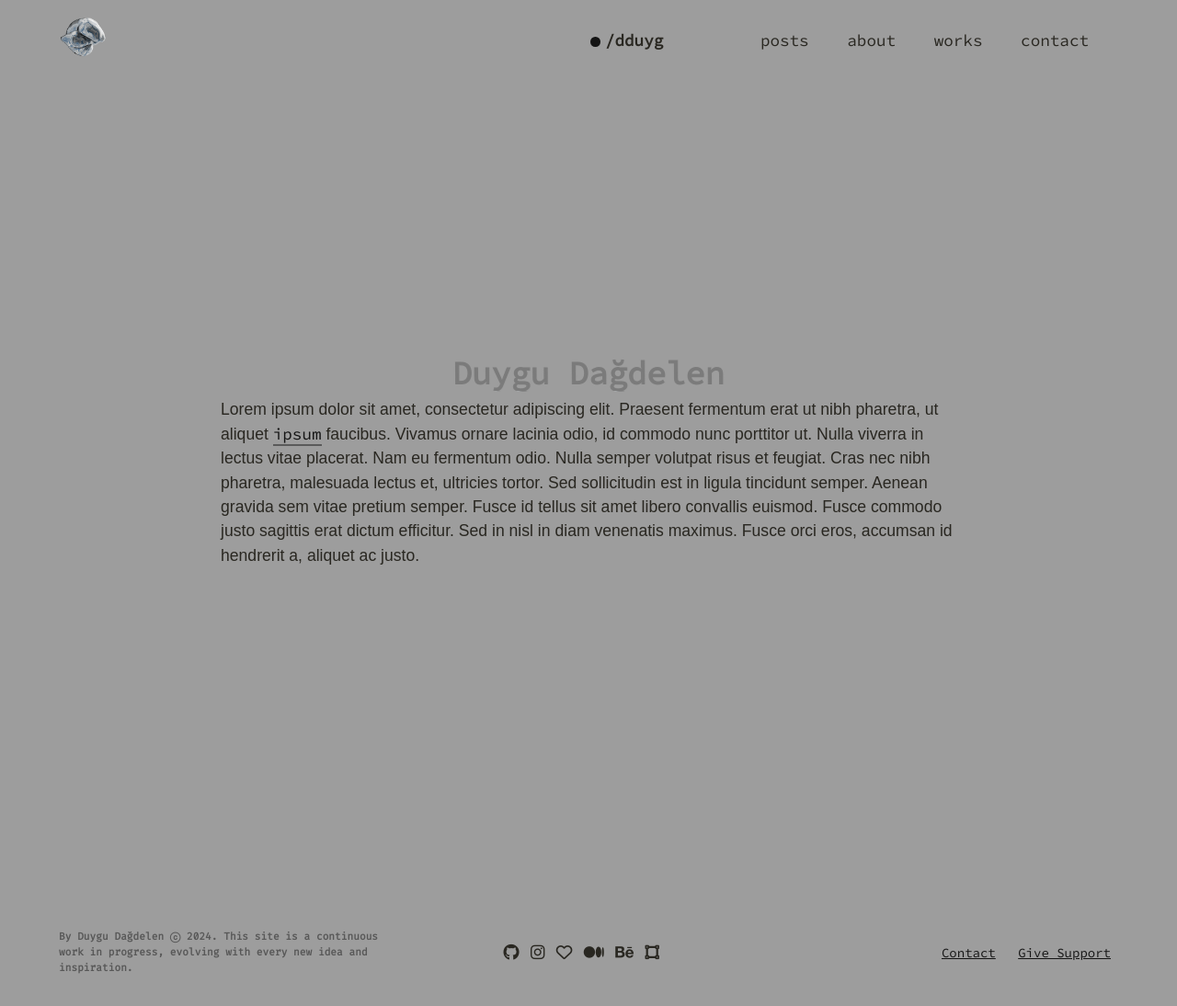
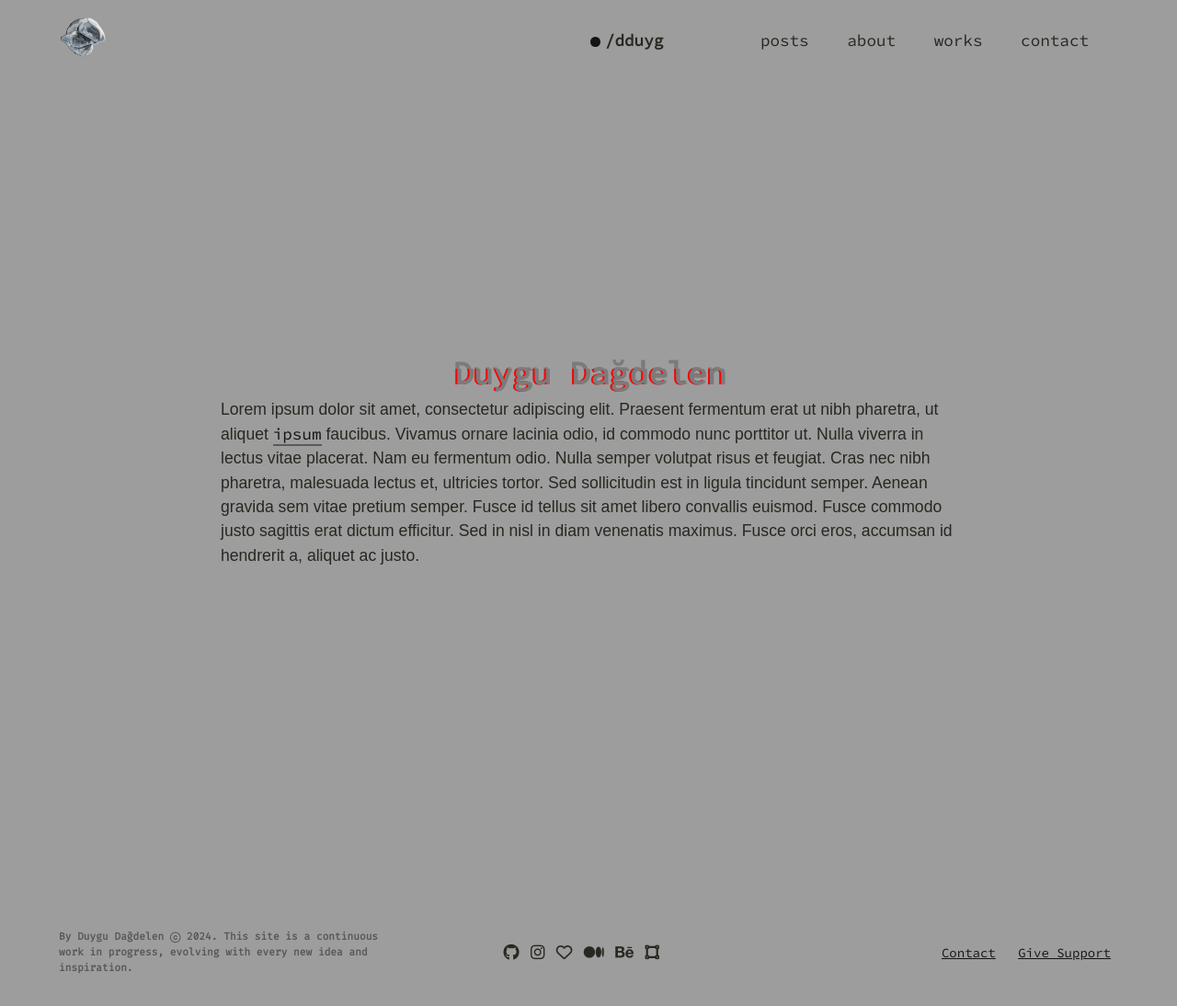
Before and after one commit to dduyg/duuuy, a Jekyll site: the page built from index.html, in a window 1280 px wide. Shown: the whole page at 92% size. Built offline with Jekyll 4.4.1, drawn with Linux system fonts in a browser that asks for light colours; nearby versions of some CDN libraries; some web fonts are replaced.

Commit message:
Update home.css

```diff
--- a/assets/home.css
+++ b/assets/home.css
@@ -19,82 +19,98 @@ main {
   font-family: var(--mono-font);
   margin: 0;
   position: relative;
-  animation: glitch 1s infinite;
 }
-.home-header::before, .home-header::after {
-  content: attr(data-text);
-  position: absolute;
-  left: 0;
-  top: 0;
-  width: 100%;
-  height: 100%;
-  background: transparent;
-  overflow: hidden;
-  clip: rect(0, 0, 0, 0);
-}
-.home-header::before {
-  left: 2px;
-  text-shadow: -2px 0 #C4C8CB;
-  animation: glitch 1s infinite reverse;
-}
-.home-header::after {
-  left: -2px;
-  text-shadow: -2px 0 #949EA7;
-  animation: glitch 1.5s infinite;
-}
-@keyframes glitch {
-  0% {
-      clip: rect(12px, 9999px, 101px, 0);
-      transform: skew(0.3deg);
-  }
-  10% {
-      clip: rect(83px, 9999px, 113px, 0);
-      transform: skew(0.6deg);
-  }
-  20% {
-      clip: rect(39px, 9999px, 82px, 0);
-      transform: skew(0.4deg);
-  }
-  30% {
-      clip: rect(13px, 9999px, 84px, 0);
-      transform: skew(0.8deg);
-  }
-  40% {
-      clip: rect(82px, 9999px, 45px, 0);
-      transform: skew(0.3deg);
-  }
-  50% {
-      clip: rect(43px, 9999px, 75px, 0);
-      transform: skew(0.6deg);
-  }
-  60% {
-      clip: rect(65px, 9999px, 120px, 0);
-      transform: skew(0.4deg);
-  }
-  70% {
-      clip: rect(57px, 9999px, 96px, 0);
-      transform: skew(0.8deg);
-  }
-  80% {
-      clip: rect(45px, 9999px, 78px, 0);
-      transform: skew(0.3deg);
-  }
-  90% {
-      clip: rect(36px, 9999px, 57px, 0);
-      transform: skew(0.6deg);
-  }
-  100% {
-      clip: rect(89px, 9999px, 100px, 0);
-      transform: skew(0.4deg);
-  }
-}
-
 @media screen and (min-width: 60em) {
   .home-header {
     font-size: 2em !important;
   }
 }
 
+    .home-header::before, .home-header::after {
+      content: attr(data-text);
+      position: absolute;
+      top: 0;
+      left: 0;
+      width: 100%;
+      height: 100%;
+      clip: rect(0, auto, auto, 0);
+    }
+    .home-header::before {
+      left: 2px;
+      text-shadow: -2px 0 red;
+      animation: glitch-animation 2s infinite linear alternate-reverse;
+    }
+    .home-header::after {
+      left: -2px;
+      text-shadow: -2px 0 blue;
+      animation: glitch-animation 3s infinite linear alternate-reverse;
+    }
+    @keyframes glitch-animation {
+      0% {
+        clip: rect(87px, auto, 19px, 0);
+      }
+      5% {
+        clip: rect(10px, auto, 89px, 0);
+      }
+      10% {
+        clip: rect(84px, auto, 68px, 0);
+      }
+      15% {
+        clip: rect(77px, auto, 94px, 0);
+      }
+      20% {
+        clip: rect(11px, auto, 79px, 0);
+      }
+      25% {
+        clip: rect(86px, auto, 12px, 0);
+      }
+      30% {
+        clip: rect(59px, auto, 72px, 0);
+      }
+      35% {
+        clip: rect(39px, auto, 1px, 0);
+      }
+      40% {
+        clip: rect(21px, auto, 69px, 0);
+      }
+      45% {
+        clip: rect(9px, auto, 67px, 0);
+      }
+      50% {
+        clip: rect(15px, auto, 34px, 0);
+      }
+      55% {
+        clip: rect(90px, auto, 16px, 0);
+      }
+      60% {
+        clip: rect(97px, auto, 80px, 0);
+      }
+      65% {
+        clip: rect(38px, auto, 69px, 0);
+      }
+      70% {
+        clip: rect(82px, auto, 66px, 0);
+      }
+      75% {
+        clip: rect(61px, auto, 2px, 0);
+      }
+      80% {
+        clip: rect(56px, auto, 15px, 0);
+      }
+      85% {
+        clip: rect(49px, auto, 21px, 0);
+      }
+      90% {
+        clip: rect(25px, auto, 43px, 0);
+      }
+      95% {
+        clip: rect(61px, auto, 35px, 0);
+      }
+      100% {
+        clip: rect(79px, auto, 85px, 0);
+      }
+    }
+
 p {
   margin-top: 0;
 }
```
